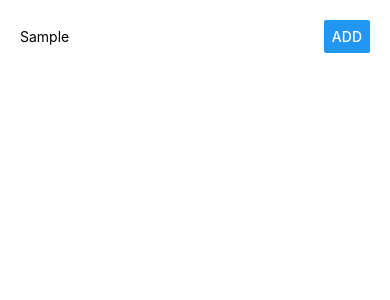
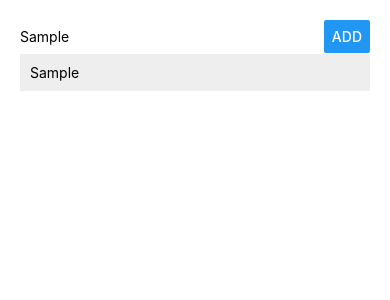
Before and after one commit to ak2403/Places-maps, a React Native app: screen / in a window 390 px wide. Both pictures are taken after typing "Sample" into the empty fields and a click on the button "ADD". Shown: the top 300 px of the page. Built offline with nearby package versions, Linux system fonts and the light colour scheme.

Commit message:
Update gitignore

```diff
--- a/App.js
+++ b/App.js
@@ -1,18 +1,49 @@
 import React from 'react';
-import { StyleSheet, Button, View, TextInput } from 'react-native';
+import { StyleSheet, Button, View, Text, TextInput } from 'react-native';
+import ListItem from './src/components/listitems/listitems';
 
 export default class App extends React.Component {
+
+  state = {
+    inputVal: '',
+    places: []
+  }
+
+  saveInputMethod = value => {
+    this.setState({
+      inputVal: value
+    })
+  }
+
+  savePlacesMethod = () => {
+    this.setState(previous => {
+      return {
+        places: previous.places.concat(previous.inputVal)
+      }
+    })
+  }
+
   render() {
+    const textHTML = this.state.places.map((val, index) => {
+      return <ListItem key={index} placeName={val} />
+    });
+
     return (
       <View style={styles.container}>
         <View style={styles.formContainer}>
           <TextInput
             placeholder="Name"
+            onChangeText={this.saveInputMethod}
             style={styles.formInput} />
           <Button
+            onPress={this.savePlacesMethod}
             style={styles.formButton}
             title="Add" />
         </View>
+          {textHTML}
+        <View>
+
+          </View>
       </View>
     );
   }
--- /dev/null
+++ b/src/components/listitems/listitems.js
@@ -0,0 +1,21 @@
+import React from 'react';
+import { StyleSheet, Button, View, Text, TextInput } from 'react-native';
+
+const ListItem = (props) => {
+    return (
+    <View style={styles.listStyle}>
+        <Text>{props.placeName}</Text>
+    </View>
+    )
+}
+
+const styles = StyleSheet.create({
+    listStyle: {
+        width: '100%',
+        padding: 10,
+        margin: 1,
+        backgroundColor: '#eee'
+    }
+})
+
+export default ListItem;
```
Also changed, not shown: 2 other files (tests, documents, lock files or other folders).
